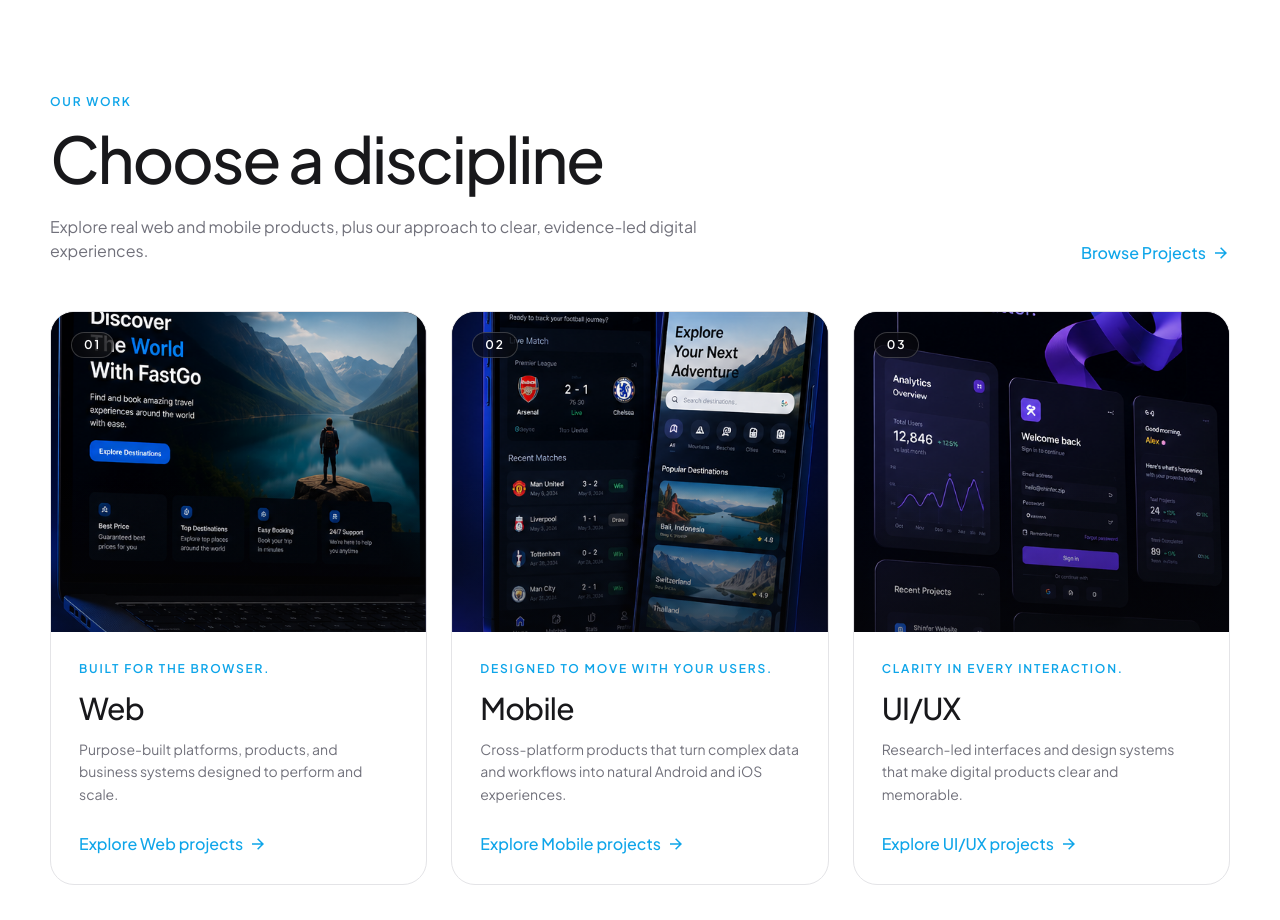
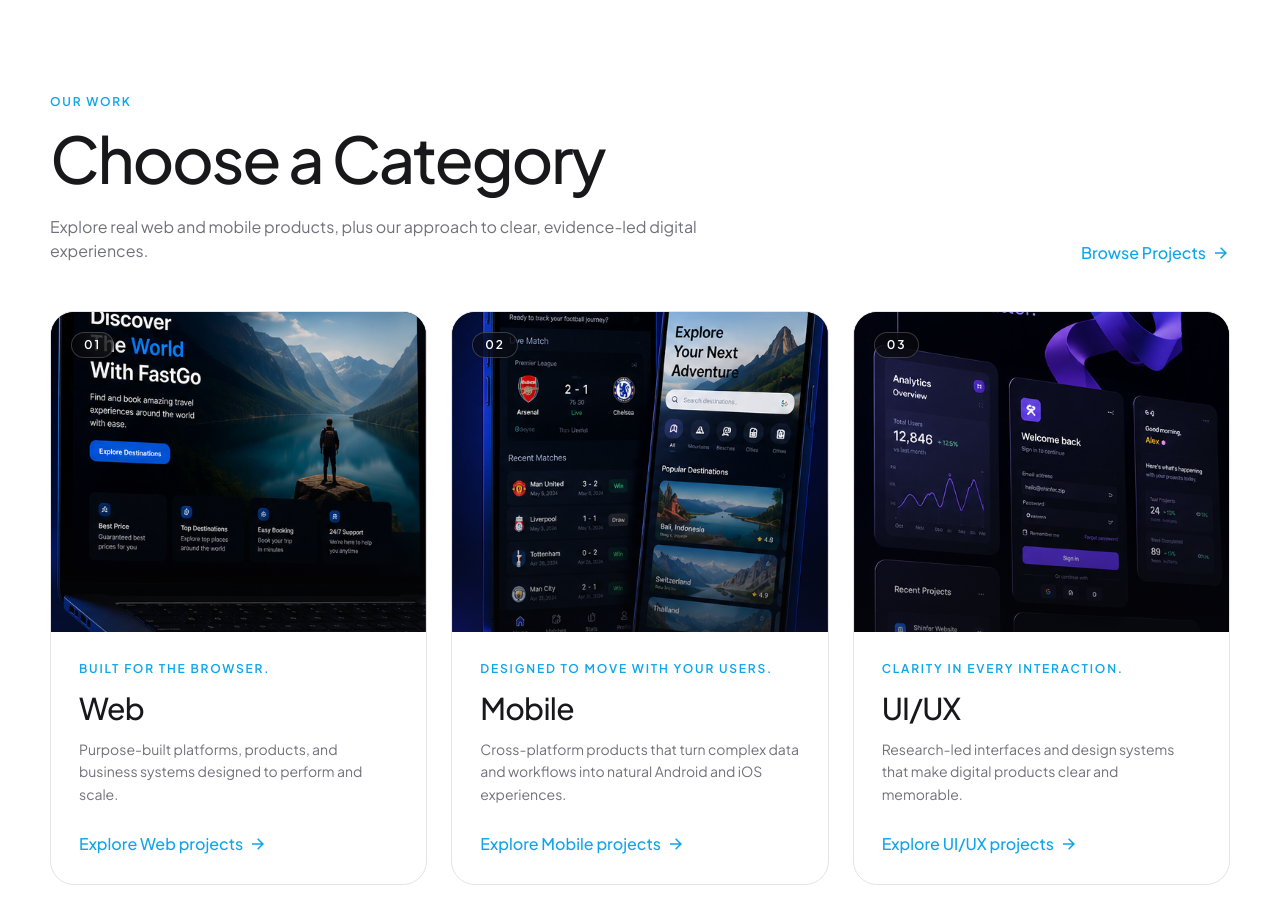
Before and after one commit to kugelblitz84/YousraSoftwares-Portfolio, a Next.js app: page / in a window 1280 px wide. Shown: the part 2880-3800 px from the top of the page. Built offline with nearby package versions, Linux system fonts and the light colour scheme; no server answers; a web font is replaced by a local one.

Commit message:
discipline to Category

```diff
--- a/src/app/_sections/work-section.tsx
+++ b/src/app/_sections/work-section.tsx
@@ -13,7 +13,7 @@ export function WorkSection() {
         <div>
           <p className="eyebrow">Our work</p>
           <KineticHeading
-            lines={[{ text: "Choose a discipline" }]}
+            lines={[{ text: "Choose a Category" }]}
             className="mt-3 h-bram-title text-4xl sm:text-5xl"
           />
           <p className="mt-4 max-w-2xl text-base font-neue text-zinc-500">
```
